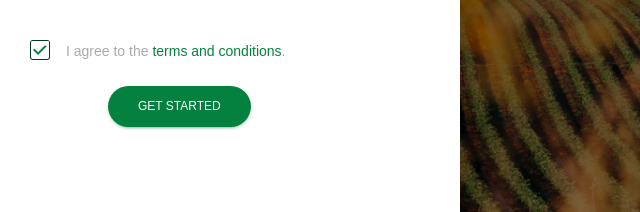
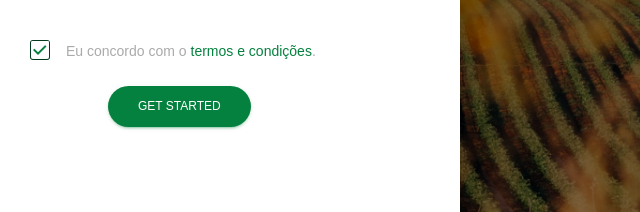
Before and after one commit to Brenins/Projeto-WEB, a website: page paginas/public/register.html in a window 1280 px wide. Shown: the part 563-775 px from the top of the page, 640-1280 px from the left. Drawn offline with Linux system fonts and the light colour scheme; some packages are replaced by stand-ins of ours.

Commit message:
Update register.html

```diff
--- a/paginas/public/register.html
+++ b/paginas/public/register.html
@@ -156,8 +156,8 @@ The above copyright notice and this permission notice shall be included in all c
                           <span class="form-check-sign">
                             <span class="check"></span>
                           </span>
-                          I agree to the
-                          <a href="#something">terms and conditions</a>.
+                          Eu concordo com o
+                          <a href="#something">termos e condições</a>.
                         </label>
                       </div>
                       <div class="text-center">
```
